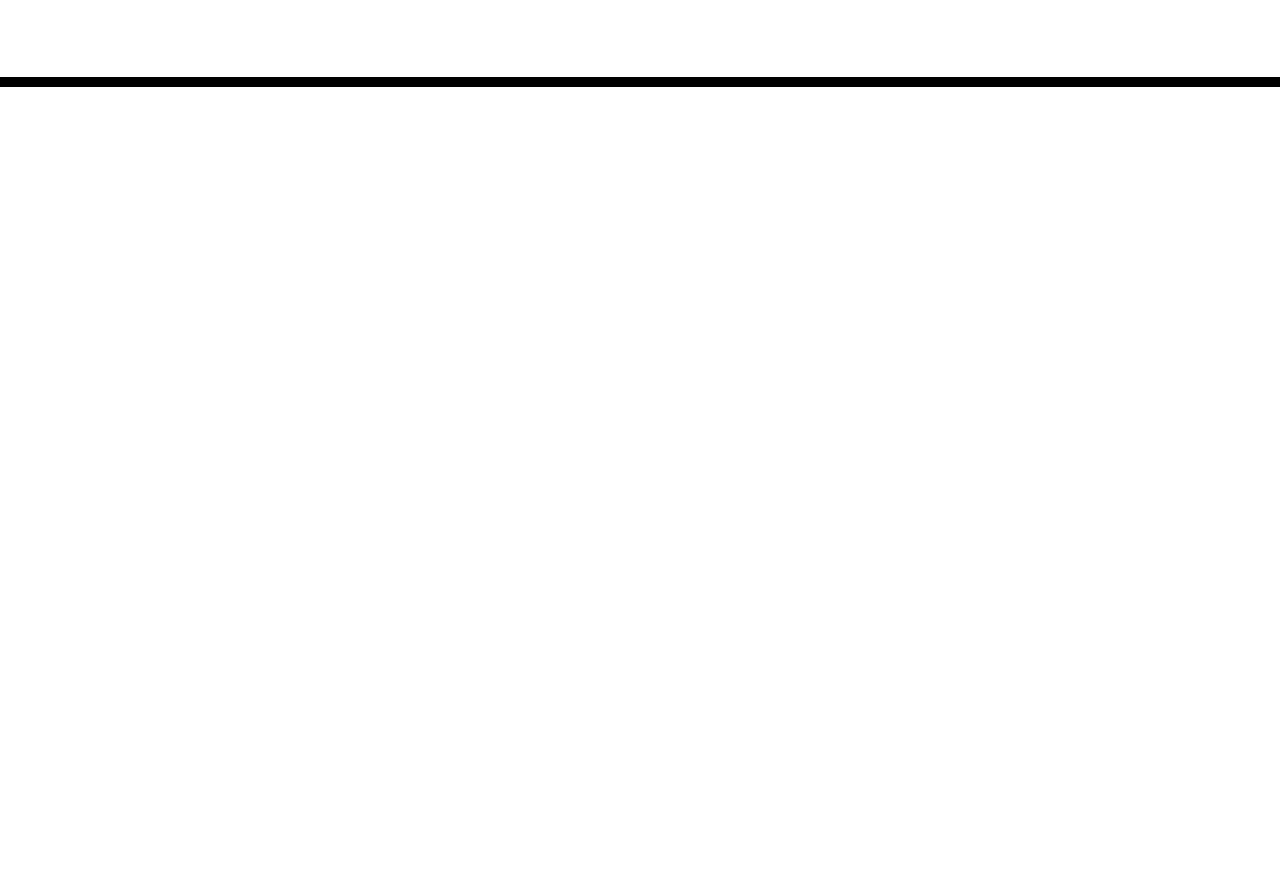
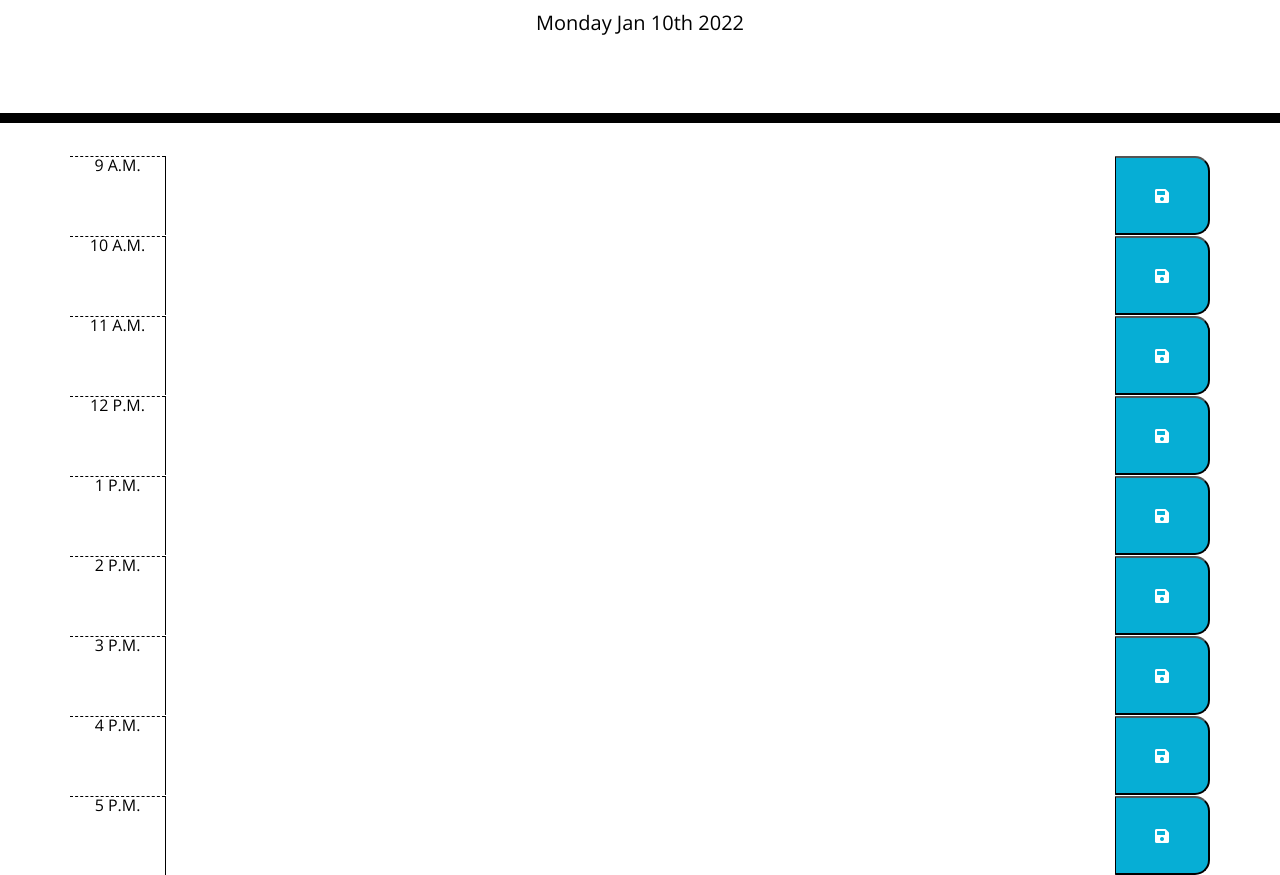
Before and after one commit to jnnh/scheduler, a plain HTML site: page index.html in a window 1280 px wide. Shown: the part 181-1056 px from the top of the page. Before the commit the page ends 800 px from the top, so only its background shows below. Drawn offline with nearby package versions, Linux system fonts and the light colour scheme.

Commit message:
HTML class assignment & styling

```diff
--- a/index.html
+++ b/index.html
@@ -30,9 +30,55 @@
     </header>
     <div class="container">
       <!-- Timeblocks go here -->
+      <div id = "row9" class="time-block row">
+        <div id ="hr9" class="hour col-1">9 A.M.</div>
+        <textarea id ="block9" class="description col-10"></textarea>
+        <button id = "save9" class="saveBtn col-1"><i class="fas fa-save"></i></button>
+      </div>
+      <div id = "row10" class="time-block row">
+        <div id ="hr10" class="hour col-1">10 A.M.</div>
+        <textarea id ="block10" class="description col-10"></textarea>
+        <button id = "save10" class="saveBtn col-1"><i class="fas fa-save"></i></button>
+      </div>
+      <div id = "row11" class="time-block row">
+        <div id ="hr11" class="hour col-1">11 A.M.</div>
+        <textarea id ="block11" class="description col-10"></textarea>
+        <button id = "save11" class="saveBtn col-1"><i class="fas fa-save"></i></button>
+      </div>
+      <div id = "row12" class="time-block row">
+        <div id ="hr12" class="hour col-1">12 P.M.</div>
+        <textarea id ="block12" class="description col-10"></textarea>
+        <button id = "save12" class="saveBtn col-1"><i class="fas fa-save"></i></button>
+      </div>
+      <div id = "row13" class="time-block row">
+        <div id ="hr13" class="hour col-1">1 P.M.</div>
+        <textarea id ="block13" class="description col-10"></textarea>
+        <button id = "save13" class="saveBtn col-1"><i class="fas fa-save"></i></button>
+      </div>
+      <div id = "row14" class="time-block row">
+        <div id ="hr14" class="hour col-1">2 P.M.</div>
+        <textarea id ="block14" class="description col-10"></textarea>
+        <button id = "save14" class="saveBtn col-1"><i class="fas fa-save"></i></button>
+      </div>
+      <div id = "row15" class="time-block row">
+        <div id ="hr15" class="hour col-1">3 P.M.</div>
+        <textarea id ="block15" class="description col-10"></textarea>
+        <button id = "save15" class="saveBtn col-1"><i class="fas fa-save"></i></button>
+      </div>
+      <div id = "row16" class="time-block row">
+        <div id ="hr16" class="hour col-1">4 P.M.</div>
+        <textarea id ="block16" class="description col-10"></textarea>
+        <button id = "save16" class="saveBtn col-1"><i class="fas fa-save"></i></button>
+      </div>
+      <div id = "row17" class="time-block row">
+        <div id ="hr17" class="hour col-1">5 P.M.</div>
+        <textarea id ="block17" class="description col-10"></textarea>
+        <button id = "save17" class="saveBtn col-1"><i class="fas fa-save"></i></button>
+      </div>
     </div>
 
     <script src="https://code.jquery.com/jquery-3.4.1.min.js"></script>
     <script src="https://cdnjs.cloudflare.com/ajax/libs/moment.js/2.24.0/moment.min.js"></script>
+    <script src="./script.js"></script>
   </body>
 </html>
--- /dev/null
+++ b/script.js
@@ -0,0 +1,42 @@
+var tasks = {};
+
+$(document).ready(function(){
+    var date = moment().format("dddd MMM Do YYYY");
+    $("#currentDay").text(date);
+});
+//save Button clicked
+$(".saveBtn").on("click", function(){
+    var taskEl = $(this).closest(".time-block").find(".description");
+    var textInput =taskEl.val();
+    $(taskEl).attr("value", textInput);
+    console.log(taskEl);
+});
+//save to local Storage
+var saveTasks = function(){
+    localStorage.setItem("tasks",JSON.stringify(tasks));
+};
+//load tasks from local Storage
+var loadTasks = function(){
+    tasks = JSON.parse(localStorage.getItem("tasks"));
+    $.each(tasks, )
+}
+
+var auditTime = function (timeBlockEl){
+    var hour = $(timeBlockEl).find(".hour").attr("id").replace("hr", "");
+    var time = moment().hour();
+    if (hour<time){
+        $(timeBlockEl).addClass("past");
+    }
+    else if (hour===time){
+        $(timeBlockEl).addClass("present");
+    }
+    else{
+        $(timeBlockEl).addClass("future");
+    }
+}
+
+// setTimeout(function(){
+//     $(".time-block").each(function(index, el){
+//       auditTime(el);
+//     });
+//   }, 1000);
```
